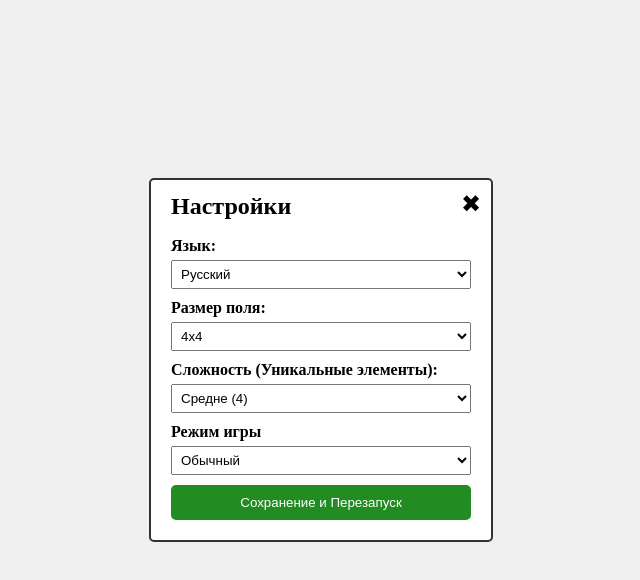
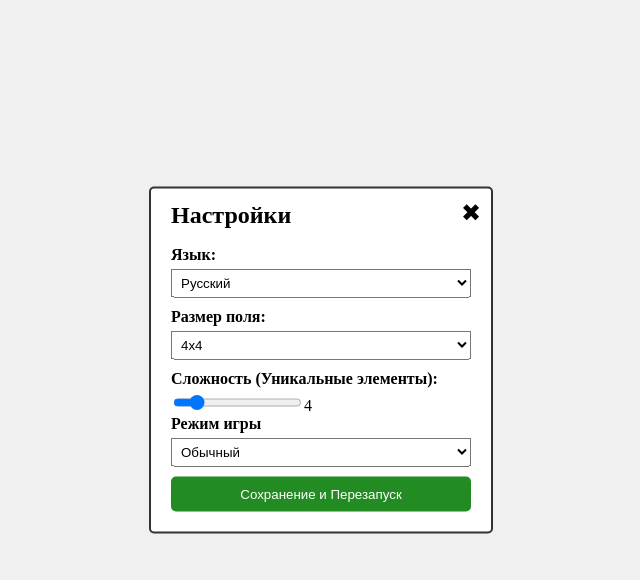
Before and after one commit to l10yd/MemoryPairGame, a React (Vite) app: page / in a window 1280 px wide. Both pictures are taken after a click on the button "Настройки". Shown: the top 580 px of the page, without its empty margins (319-959 px from the left). Built offline with nearby package versions, Linux system fonts and the light colour scheme.

Commit message:
reworked difficulties, removed Difficulties.jsx

```diff
--- a/src/App.jsx
+++ b/src/App.jsx
@@ -1,5 +1,4 @@
 import React, { useState, useEffect } from "react";
-import difficulties from "./Difficulties"; //уровни сложности
 import pictures from "./Pictures"; //картинки, по 16 на каждую тему
 import messages from "./Messages"; //сообщения об успехе или ошибке
 import languages from "./Languages"; //тексты на разных языках
@@ -15,7 +14,7 @@ export default function App() {
     secondSelected: null, //можно открыть только 2 клетки за раз
     block: false, //блок игры
     gridSize: 4, //длина квадрата поля
-    difficulty: 'Medium', //сложность, влияет на количество уникальных элементов
+    difficulty: 4, //сложность, влияет на количество уникальных элементов
     gameMode: "Classic", //режим игры
     theme: 'Fruits', //выбранная тема из Pictures
     stepCounter: 0, //счетчик шагов, обновляется при открытии 2х клеток, выводится при победе
@@ -54,7 +53,7 @@ export default function App() {
     gameMode: gameStats.gameMode,
   })
   //текст под игровой сеткой выводится
-  const [displayText, setDisplayText] = useState(`Поле: 4х4, Сложность: Средне.`);
+  const [displayText, setDisplayText] = useState(`Поле: 4х4, Сложность: 4.`);
   //картинки хранятся в отдельном объекте, но будут перемешиватсья при ресете
   const [pics, setPics] = useState([]);
   //смена языка
@@ -82,7 +81,7 @@ export default function App() {
     if (savedGrid) {
       setGrid(savedGrid);
     } else {
-      const newGrid = generateNewGrid(4, 'Medium');
+      const newGrid = generateNewGrid(4, 4);
       setGrid(newGrid);
       localStorage.setItem('grid', JSON.stringify(newGrid));
     }
@@ -143,8 +142,8 @@ export default function App() {
     setGrid(newGrid);
     localStorage.setItem('grid', JSON.stringify(newGrid));
 
-    //Выводит строку по типу Поле: 4x4, Сложность: Легко, Режим: Обычный. - в соответствии с выбранным языком
-    const settingsText = `${languages[currentLanguage].fieldSizeMsg}: ${newGridSize}x${newGridSize}, ${languages[currentLanguage].difficultyMsg}: ${languages[currentLanguage].difficulties[newDifficulty]}, ${languages[currentLanguage].gameModeLabel}:  ${languages[currentLanguage].gameMode[newGameMode]}.`
+    //Выводит строку по типу Поле: 4x4, Сложность: 4, Режим: Обычный. - в соответствии с выбранным языком
+    const settingsText = `${languages[currentLanguage].fieldSizeMsg}: ${newGridSize}x${newGridSize}, ${languages[currentLanguage].difficultyMsg}: ${newDifficulty}, ${languages[currentLanguage].gameModeLabel}:  ${languages[currentLanguage].gameMode[newGameMode]}.`
     setDisplayText(settingsText);
     localStorage.setItem('settingsText', settingsText);
 
@@ -299,6 +298,7 @@ export default function App() {
       ...prevStats,
       [field]: value,
     }));
+
   };
 
   return (
@@ -351,7 +351,7 @@ export default function App() {
           <label>{languages[currentLanguage].fieldSize}:</label>
           <select
             value={tempGameStats.gridSize}
-            onChange={(event) => handleSelectChange('gridSize', event.target.value)}
+            onChange={(event) => {handleSelectChange('gridSize', event.target.value)}}
           >
             {[4, 6, 8].map((size, index) => (
               <option key={index} value={size}>
@@ -362,19 +362,15 @@ export default function App() {
 
           {/** выбор сложности */}
           <label>{languages[currentLanguage].difficultyLabel}:</label>
-          <select
+          <input
+            type="range"
+            min="2"
+            max={tempGameStats.gridSize === "4" ? 8 : 16}
+            step="1"
             value={tempGameStats.difficulty}
             onChange={(event) => handleSelectChange('difficulty', event.target.value)}
-          >
-            {Object.keys(difficulties[tempGameStats.gridSize.toString()]).map(
-              (difficulty, index) => (
-                <option key={index} value={difficulty}>
-                  {languages[currentLanguage].difficulties[difficulty]} (
-                  {difficulties[tempGameStats.gridSize.toString()][difficulty]})
-                </option>
-              )
-            )}
-          </select>
+          />
+          <span>{tempGameStats.gridSize === "4" && tempGameStats.difficulty > 8 ? "8" : tempGameStats.difficulty}</span>
 
           {/* режим игры */}
           <label>{languages[currentLanguage].gameModeLabel}</label>
--- a/src/Difficulties.jsx
+++ b/src/Difficulties.jsx
@@ -1,6 +1,9 @@
 //уровни сложности, используются при рендере настроек (селекторов)
 //и при генерации игрового поля
-const difficulties = {
+
+//заменил на любые значения от 1 до 16
+
+/*const difficulties = {
   "4": {
     Easy: 2,
     Medium: 4,
@@ -18,4 +21,4 @@ const difficulties = {
   },
 };
 
-export default difficulties;
+export default difficulties;*/
--- a/src/GameUtils.jsx
+++ b/src/GameUtils.jsx
@@ -1,5 +1,3 @@
-import difficulties from "./Difficulties";
-
 //вспомогательные функции
 
 //перемешивает одномерный массив, используется в shufflePictures и shuffleMatrix
@@ -35,8 +33,8 @@ const shufflePictures = (pictures) => {
 //генерирует новую сетку клеток на основе длины строки и сложности из gameStats
 const generateNewGrid = (arraySize, difficulty) => {
 
-//количество уникальных элементов (ребро) берется из объекта difficulties
-  const edge = difficulties[arraySize.toString()][difficulty];
+//количество уникальных элементов (ребро)
+  const edge = difficulty;
 
   //на основе ребра заполяем одномерный массив от 1 до длины ребра
   const values = Array.from({ length: edge }, (_, index) => index + 1);
```
